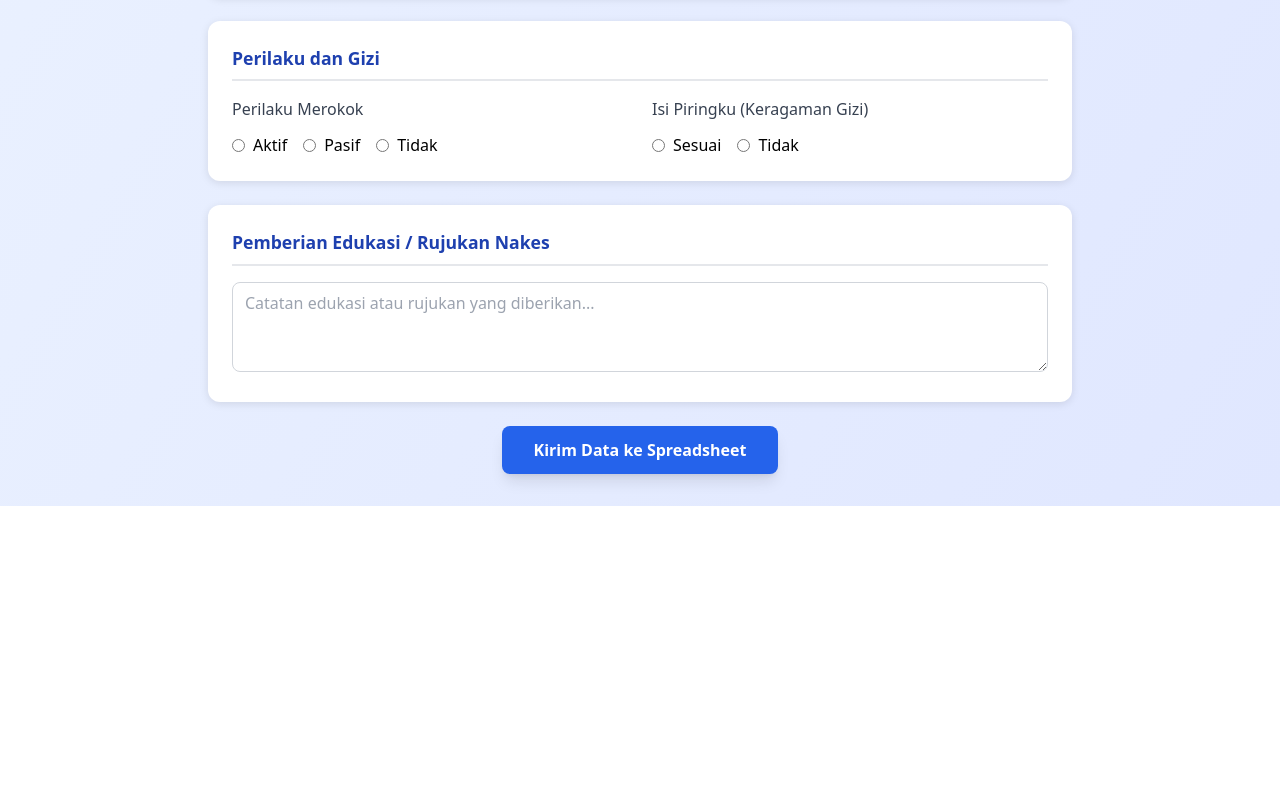
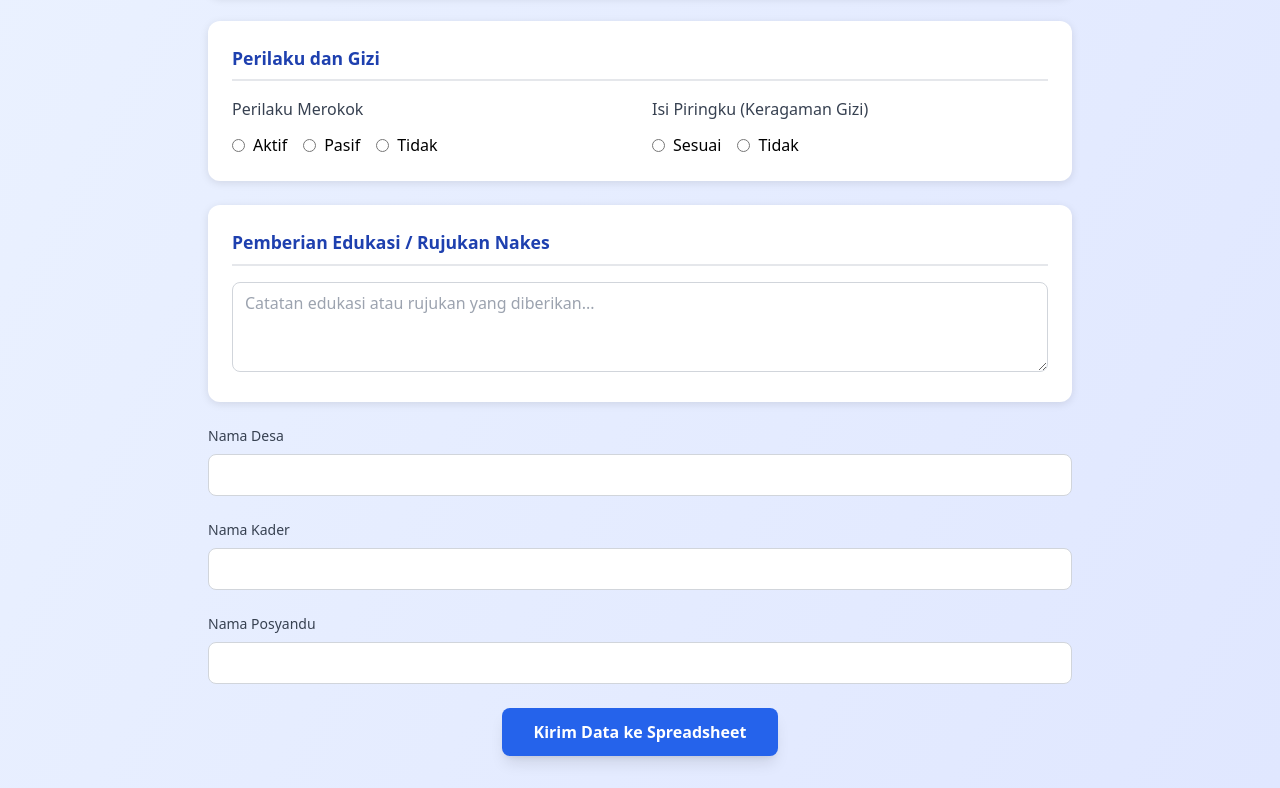
Before and after one commit to kerja122020-rgb/KUNJUNGAN-RUMAH-USIA-SEKOLAH-REMAJA, a plain HTML site: page index.html in a window 1280 px wide. Shown: the part 1730-2518 px from the top of the page. Before the commit the page ends 2236 px from the top, so only its background shows below. Drawn offline with nearby package versions, Linux system fonts and the light colour scheme.

Commit message:
Update index.html

```diff
--- a/index.html
+++ b/index.html
@@ -317,7 +317,18 @@
                 <h3 class="section-title">Pemberian Edukasi / Rujukan Nakes</h3>
                 <textarea name="edukasi_rujukan" rows="3" class="w-full px-3 py-2 border border-gray-300 rounded-lg focus:ring-2 focus:ring-blue-500 focus:border-transparent" placeholder="Catatan edukasi atau rujukan yang diberikan..."></textarea>
             </div>
-
+            <div>
+                        <label class="block text-sm font-medium text-gray-700 mb-2">Nama Desa</label>
+                        <input type="text" name="nama_desa" class="w-full px-3 py-2 border border-gray-300 rounded-lg focus:ring-2 focus:ring-blue-500 focus:border-transparent">
+            </div>
+            <div>
+                        <label class="block text-sm font-medium text-gray-700 mb-2">Nama Kader</label>
+                        <input type="text" name="nama_kader" class="w-full px-3 py-2 border border-gray-300 rounded-lg focus:ring-2 focus:ring-blue-500 focus:border-transparent">
+            </div>
+            <div>
+                        <label class="block text-sm font-medium text-gray-700 mb-2">Nama Posyandu</label>
+                        <input type="text" name="nama_posyandu" class="w-full px-3 py-2 border border-gray-300 rounded-lg focus:ring-2 focus:ring-blue-500 focus:border-transparent">
+            </div>
             <!-- Submit Button -->
             <div class="text-center">
                 <button type="submit" class="bg-blue-600 hover:bg-blue-700 text-white font-bold py-3 px-8 rounded-lg transition duration-200 transform hover:scale-105 shadow-lg">
```
